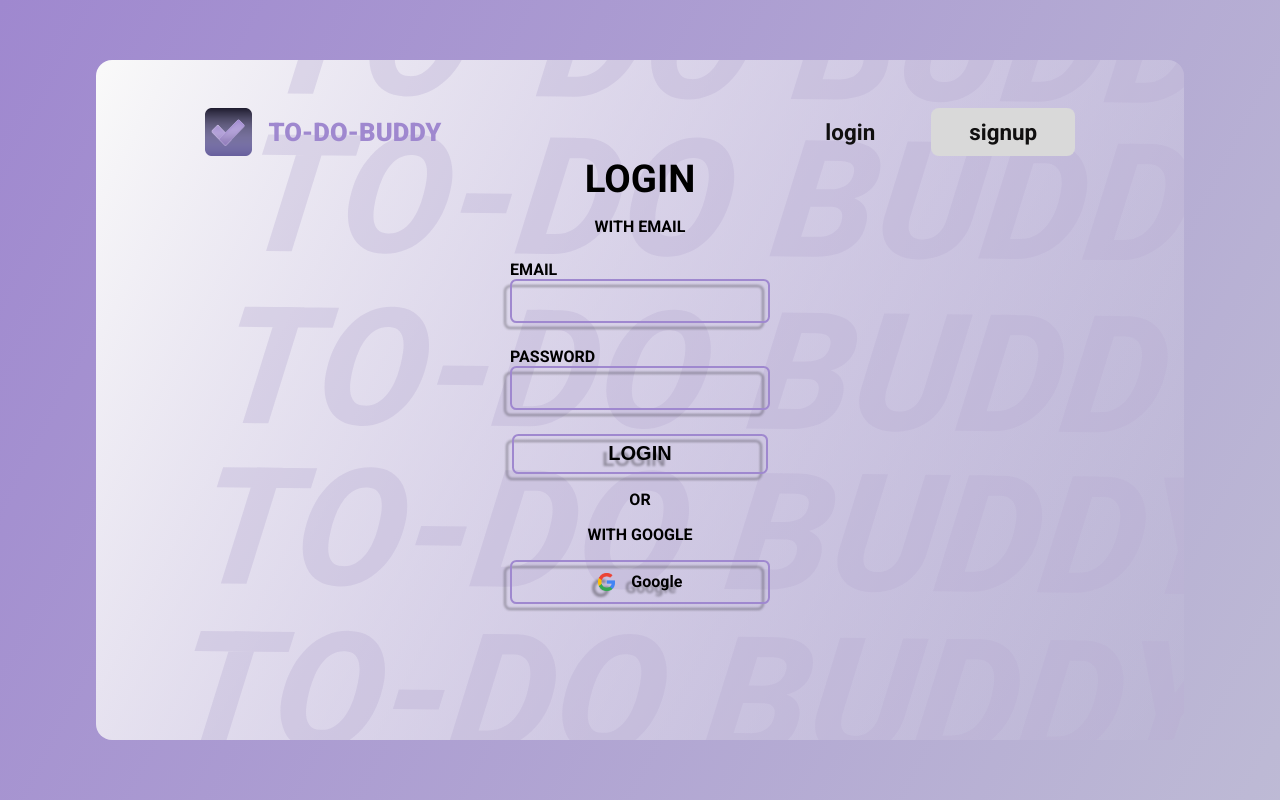
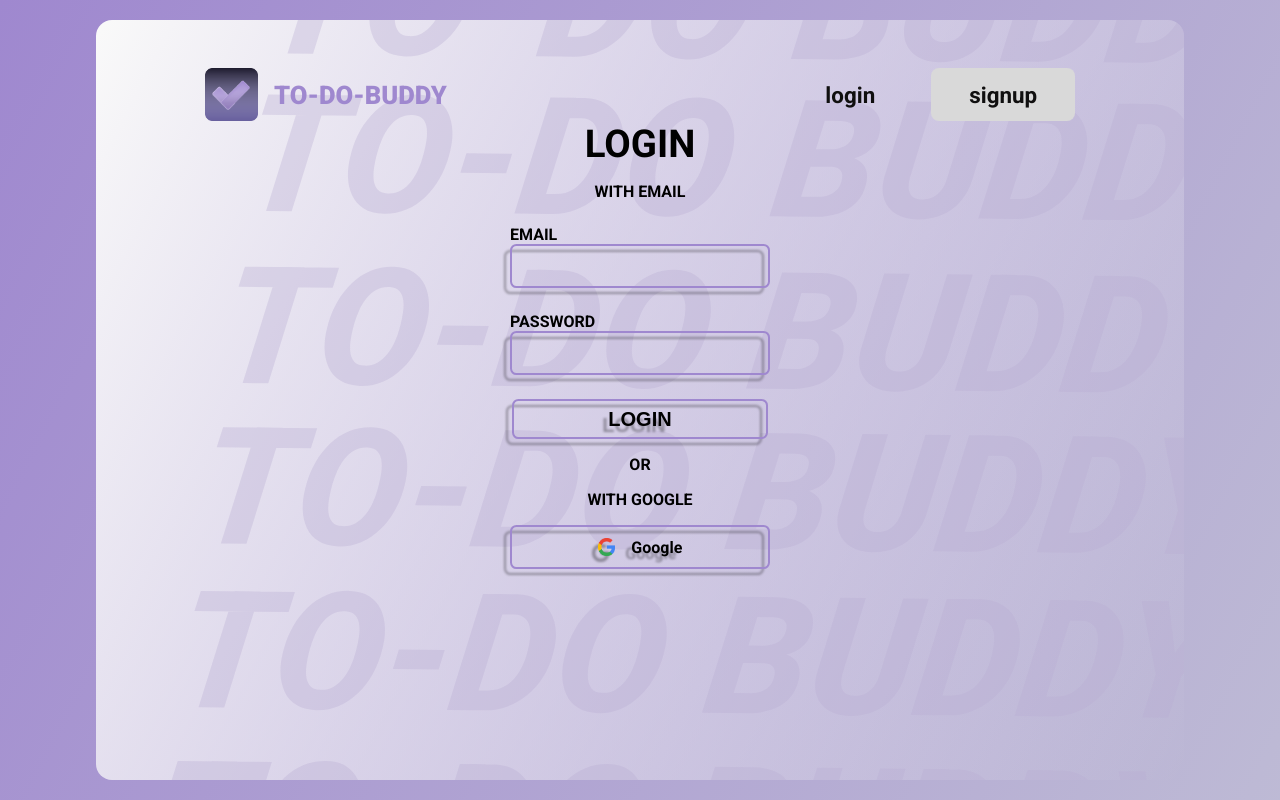
Before and after one commit to Harikrishnan00/ToDo-Buddy-FrontEnd, a React (Vite) app: page /login in a window 1280 px wide. Built offline with nearby package versions, Linux system fonts and the light colour scheme; no server answers.

Commit message:
inner box height changed

```diff
--- a/src/pages/signup/style/signup.css
+++ b/src/pages/signup/style/signup.css
@@ -14,7 +14,7 @@
 
 .signup-inner-box {
   width: 85%;
-  height: 85vh;
+  height: 95vh;
   background: linear-gradient(
     117deg,
     #f9f9f9 0.66%,
```
